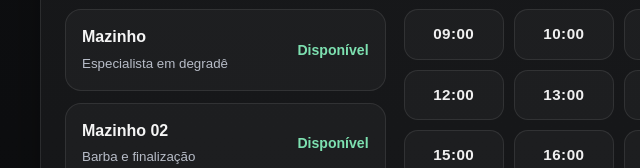
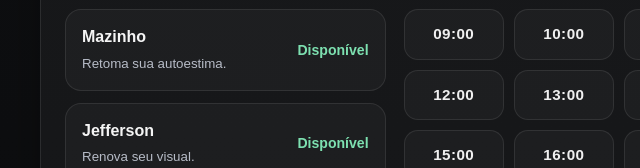
Before and after one commit to LimaWebs/777barber, a website: page public/agendamento.html in a window 1280 px wide. Shown: the part 784-952 px from the top of the page, 0-640 px from the left. Drawn offline with Linux system fonts and the light colour scheme; sample sign-in values are in the browser's storage.

```diff
--- a/public/agendamento.html
+++ b/public/agendamento.html
@@ -78,11 +78,11 @@
               <h2>Profissional</h2>
               <div class="option-row" id="profissionalList">
                 <div class="option selectable" data-group="profissional" data-value="Mazinho">
-                  <div><strong>Mazinho</strong><br><small>Especialista em degradê</small></div>
+                  <div><strong>Mazinho</strong><br><small>Retoma sua autoestima.</small></div>
                   <span class="tag-disponivel">Disponível</span>
                 </div>
-                <div class="option selectable" data-group="profissional" data-value="Mazinho 02">
-                  <div><strong>Mazinho 02</strong><br><small>Barba e finalização</small></div>
+                <div class="option selectable" data-group="profissional" data-value="Jefferson">
+                  <div><strong>Jefferson</strong><br><small>Renova seu visual.</small></div>
                   <span class="tag-disponivel">Disponível</span>
                 </div>
               </div>
```
